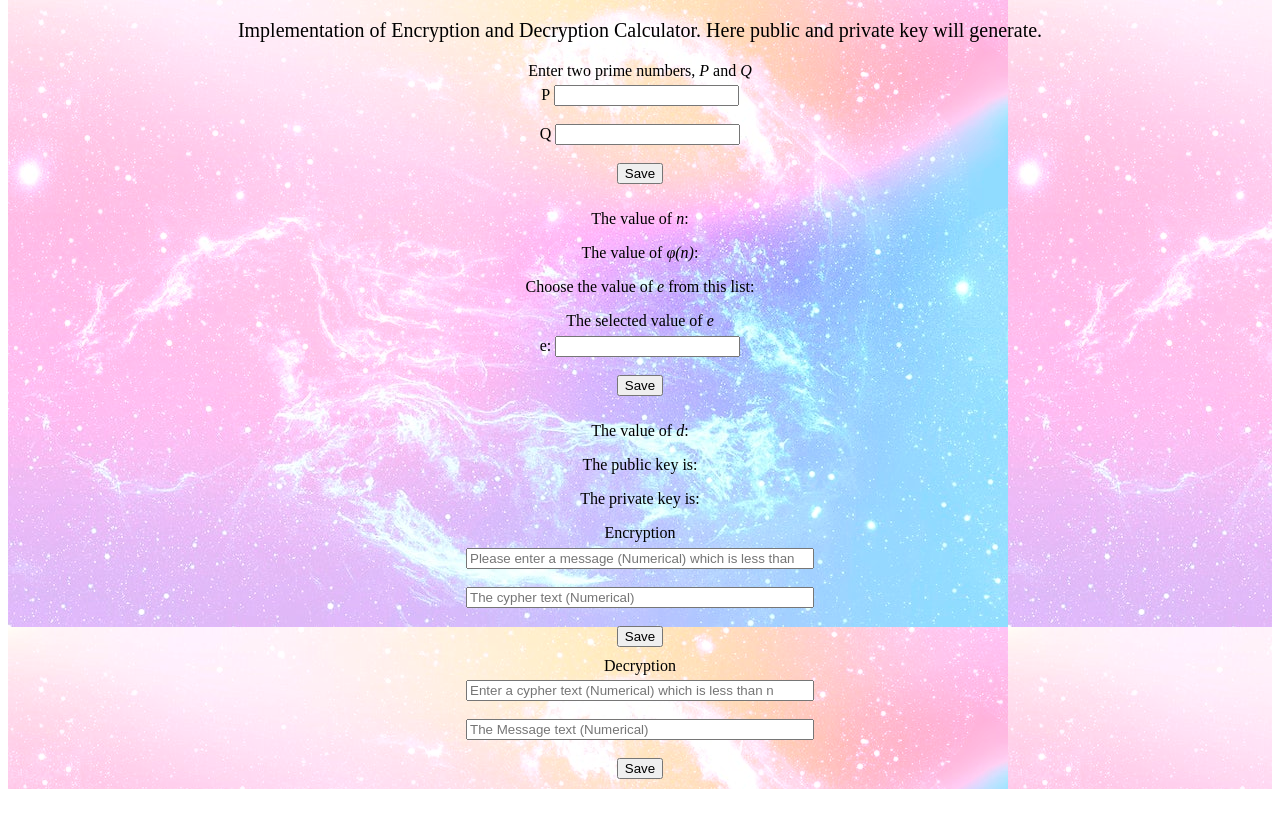
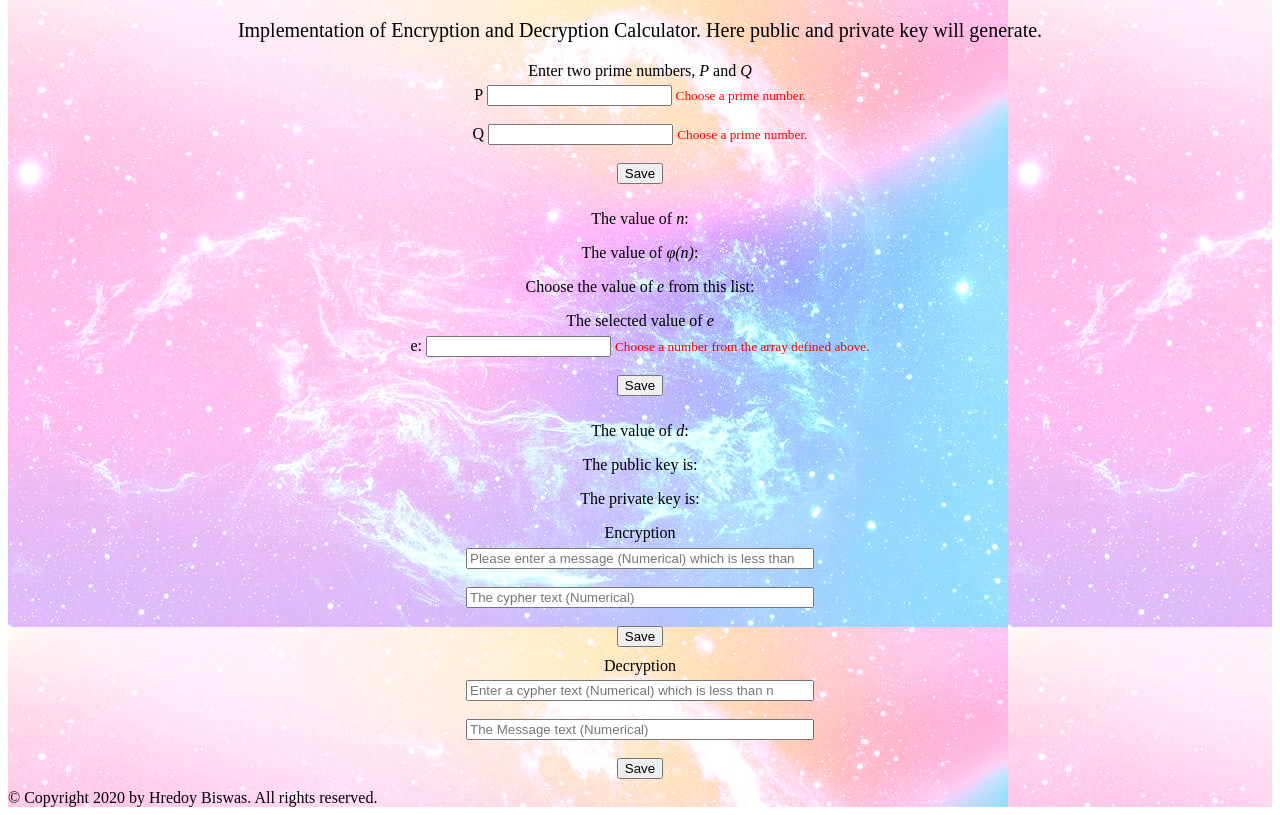
Before and after one commit to badshabiswas/RSA, a plain HTML site: page Cal RSA.html in a window 1280 px wide. Shown: the part 61-876 px from the top of the page. Drawn offline with nearby package versions, Linux system fonts and the light colour scheme.

Commit message:
Update Cal RSA.html

```diff
--- a/Cal RSA.html
+++ b/Cal RSA.html
@@ -130,6 +130,7 @@
       integrity="sha384-DfXdz2htPH0lsSSs5nCTpuj/zy4C+OGpamoFVy38MVBnE+IbbVYUew+OrCXaRkfj"
       crossorigin="anonymous"
     ></script>
-    <script src="Cal RSA.js"></script>
+    <script src="index.js"></script>
+      <footer >&copy; Copyright 2020 by Hredoy Biswas. All rights reserved.</footer>
   </body>
 </html>
```
